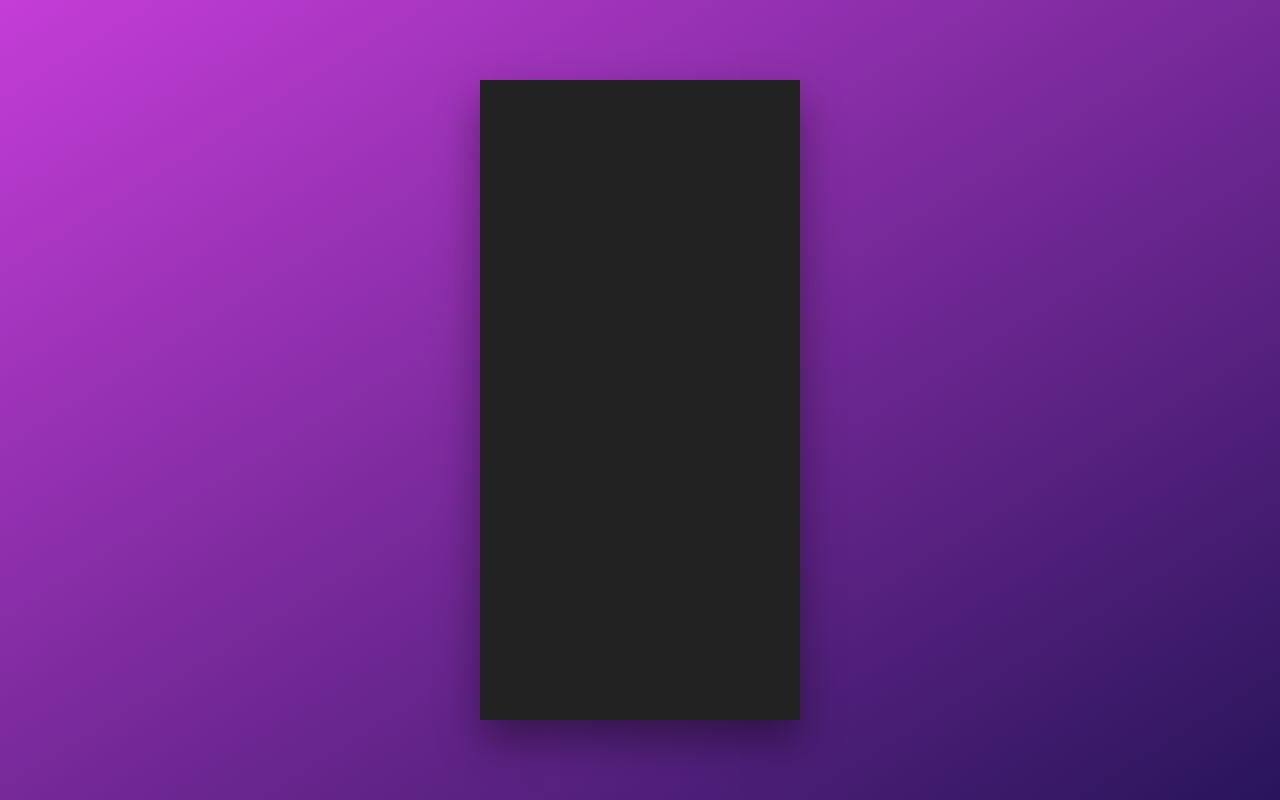
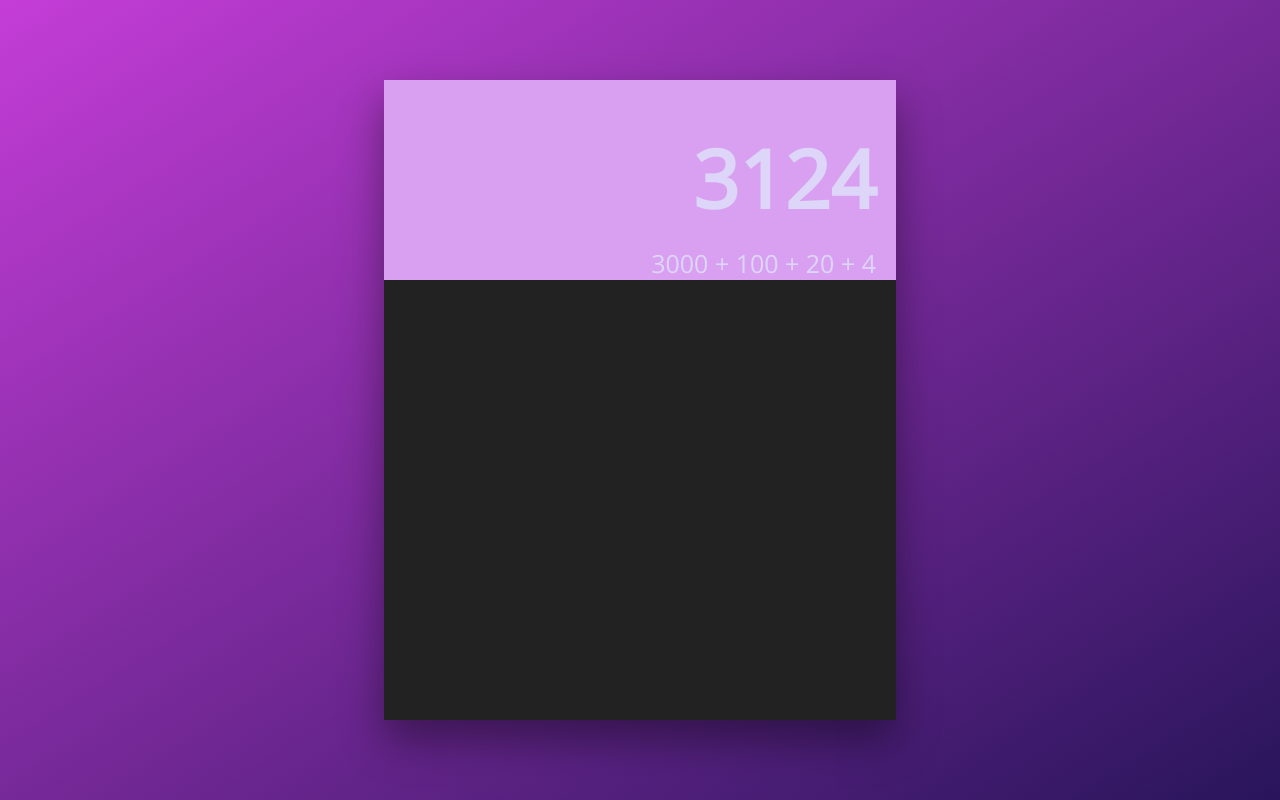
Before and after one commit to TLanetteRose/JSCalculator-TLP, a React (Create React App) app in the folder jscalculator-tlp/: page / in a window 1280 px wide. Built offline with nearby package versions, Linux system fonts and the light colour scheme.

Commit message:
Updates
Signed-off-by: T. Lanette <TLPollard4516@gmail.com>

```diff
--- a/jscalculator-tlp/src/layout/Calculator/Calculator.js
+++ b/jscalculator-tlp/src/layout/Calculator/Calculator.js
@@ -1,6 +1,12 @@
 import React from 'react';
 
-const calculator = () =>
-    <main className="calculator"></main>;
+import Screen from './Screen/Screen';
+
+const calculator = () => (
+    <main className="calculator">
+        <Screen />
+    </main>
+);
+
 
 export default calculator;
--- a/jscalculator-tlp/src/styles/styles.css
+++ b/jscalculator-tlp/src/styles/styles.css
@@ -50,7 +50,7 @@ body {
 /* Calculator */
 .calculator {
     height: 80vh;
-    width: 25%;
+    width: 40%;
     box-shadow: 0 2rem 4rem var(--shadow);
     background-color: var(--color-light-black);
 }
```
